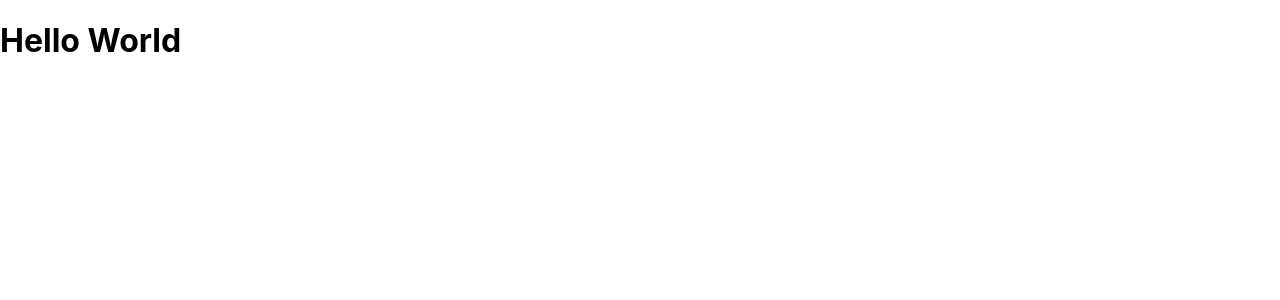
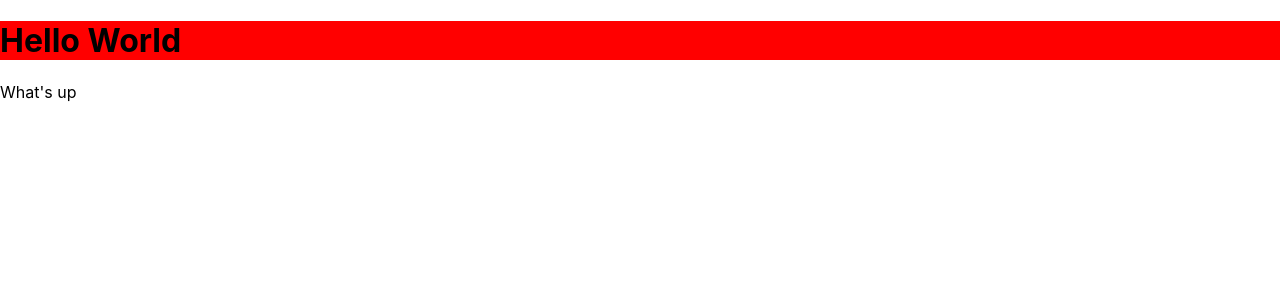
Before and after one commit to maunito/react-kurs-04-23, a React (Create React App) app in the folder robofriends/: page / in a window 1280 px wide. Shown: the top 300 px of the page. Built offline with nearby package versions, Linux system fonts and the light colour scheme.

Commit message:
added Hello Component

```diff
--- a/robofriends/src/Hello.css
+++ b/robofriends/src/Hello.css
@@ -0,0 +1,3 @@
+h1 {
+  background: red;
+}
--- a/robofriends/src/Hello.js
+++ b/robofriends/src/Hello.js
@@ -1,8 +1,14 @@
 import React from 'react';
+import './Hello.css';
 
 class Hello extends React.Component{
   render() {
-    return <h1>Hello World</h1>
+    return(
+    <div>
+      <h1>Hello World</h1>
+      <p>What's up</p>
+    </div>
+    )
   }
 }
 
```
